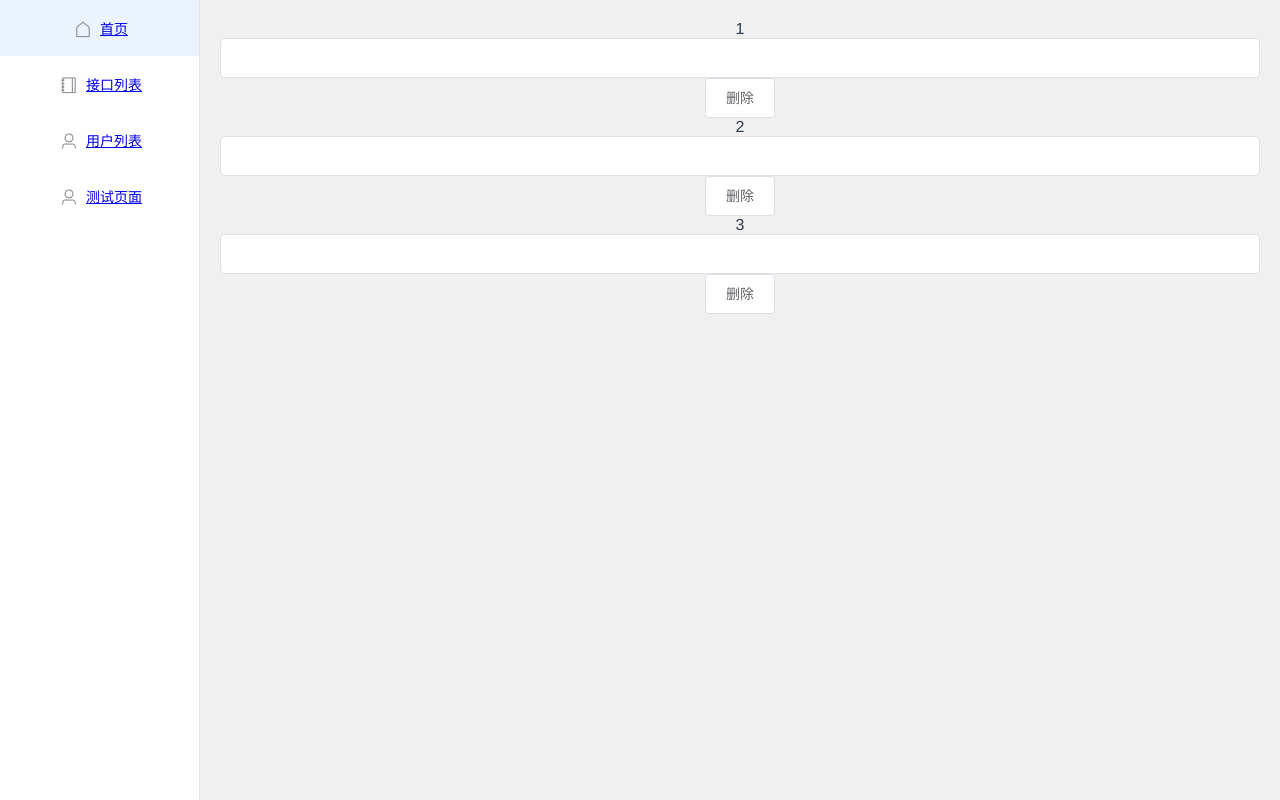
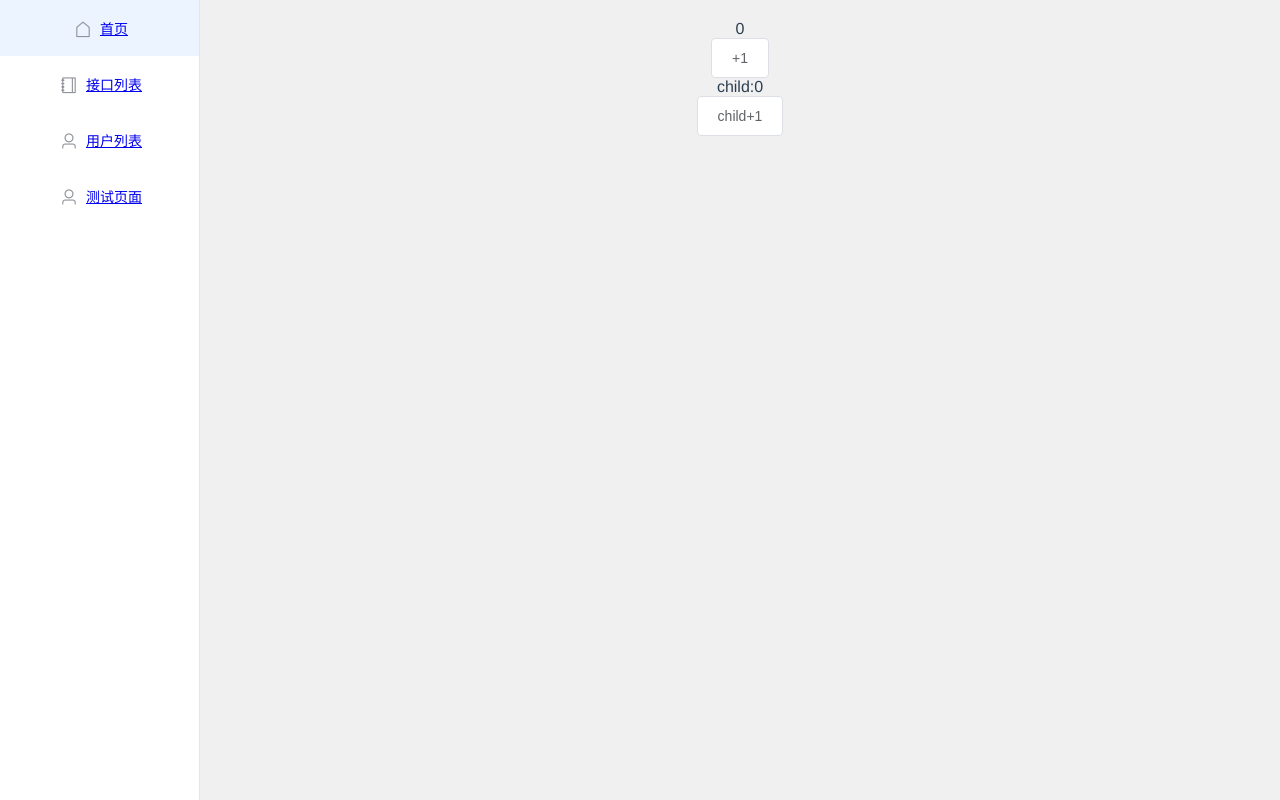
Before and after one commit to 1437647291/mock-project, a Vue app: page /test in a window 1280 px wide. Built offline with nearby package versions, Linux system fonts and the light colour scheme.

Commit message:
fix-修复bug-hss

```diff
--- a/src/pages/InterfacePage/InterfacePage.vue
+++ b/src/pages/InterfacePage/InterfacePage.vue
@@ -191,7 +191,8 @@ export default {
         this.editInterfaceRequest(params);
       } else {
         this.addInterfaceRequest(params);
-      }
+      };
+      this.currentInterface = {};
     },
     onSubmitJson (params) {
       if (params?.jsonId) {
@@ -200,6 +201,7 @@ export default {
         const { responseDescribe, jsonContent } = params;
         this.addJsonReuquest({ parentId: this.currentInterface.id, responseDescribe, jsonContent });
       };
+      this.currentInterface = {};
     },
     editJson (jsonInfo) {
       this.currentJson = jsonInfo;
--- a/src/pages/TestPage/components/Child/index.vue
+++ b/src/pages/TestPage/components/Child/index.vue
@@ -1,15 +1,21 @@
 <template>
-  <el-input v-model="a" />
+  <!-- <el-input v-model="a" /> -->
+  <div>
+    <div>child:{{value}}</div>
+    <el-button @click="addBrotherNum">child+1</el-button>
+  </div>
 </template>
 
 <script>
 export default {
   name: 'Child',
-  data () {
-    return {
-      a: '',
-    }
-  }
+  props: {
+    value: { type: Number },
+    addBrotherNum: { type: Function }
+  },
+  updated () {
+    console.log('子组件更新了', this.value)
+  },
 }
 </script>
 
--- a/src/pages/TestPage/index.vue
+++ b/src/pages/TestPage/index.vue
@@ -1,10 +1,8 @@
 <template>
   <div>
-    <div v-for="(item, index) in arr" :key="index">
-      {{item}}
-      <Child />
-      <el-button @click="del(index)">删除</el-button>
-    </div>
+    <div>{{value}}</div>
+    <el-button @click="addNum">+1</el-button>
+    <Child :value="childValue" :addBrotherNum="addBrotherNum" />
   </div>
 </template>
 
@@ -15,18 +13,16 @@ export default {
   components: { Child },
   data () {
     return {
-      arr: [1, 2, 3],
-      arr1: [
-        { id: 1, value: 1 },
-        { id: 2, value: 2 },
-        { id: 3, value: 3 },
-      ],
-      a: ''
+      childValue: 0,
+      value: 0
     }
   },
   methods: {
-    del (index) {
-      this.arr.splice(index, 1);
+    addBrotherNum () {
+      this.childValue += 1;
+    },
+    addNum () {
+      this.value += 1;
     }
   }
 }
```
Also changed, not shown: 1 other file (tests, documents, lock files or other folders).
